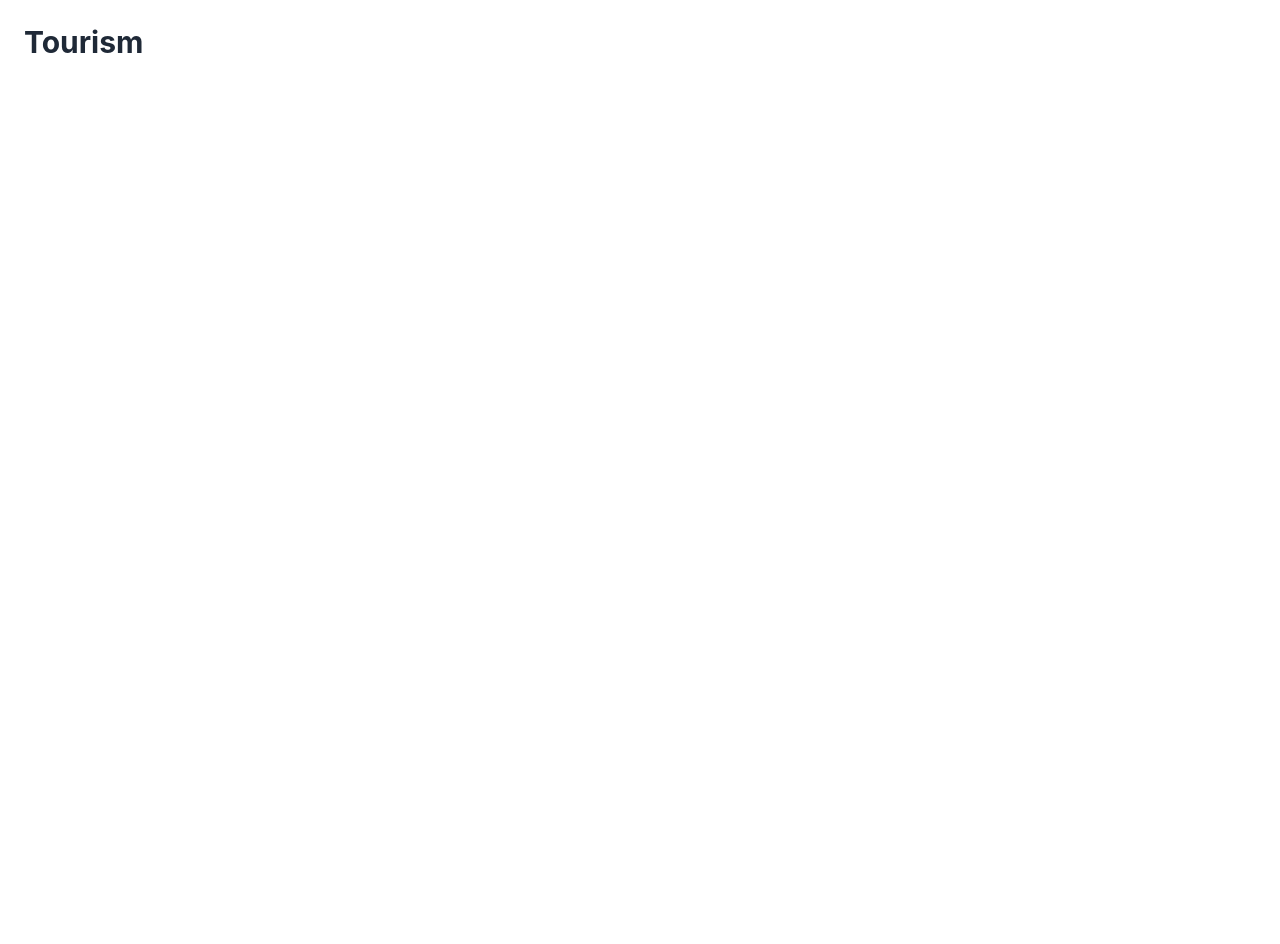
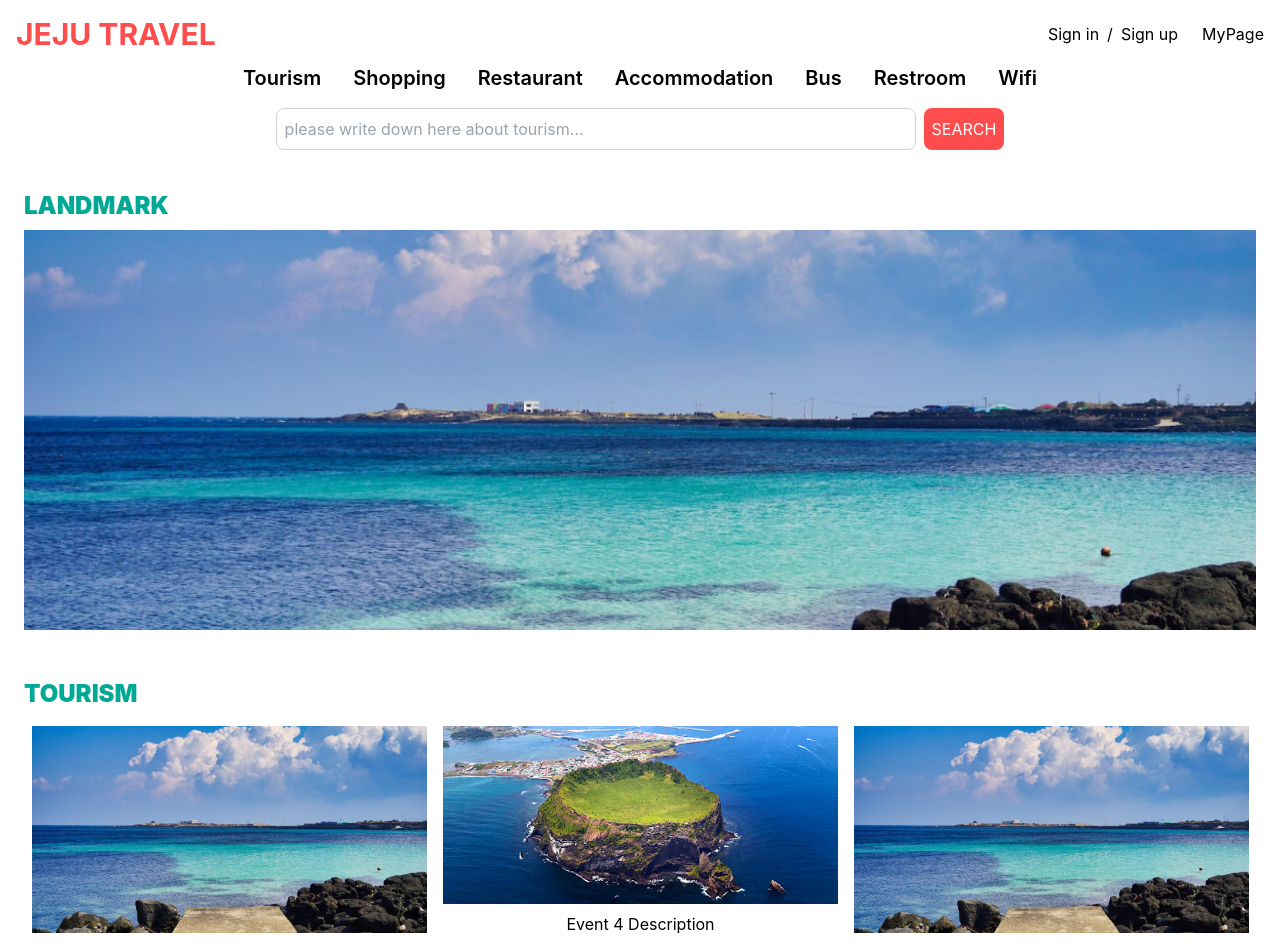
Before and after one commit to JejuTravel/JejuTravel-FE, a React (Vite) app: page /tourism in a window 1280 px wide. Shown: the top 944 px of the page. Before the commit the page ends 800 px from the top, so only its background shows below. Built offline with nearby package versions, Linux system fonts and the light colour scheme; a web font is replaced by a local one.

Commit message:
make feat/tourism

```diff
--- a/package.json
+++ b/package.json
@@ -16,6 +16,8 @@
     "react": "^18.3.1",
     "react-dom": "^18.3.1",
     "react-router-dom": "^6.25.1",
+    "react-slick": "^0.30.2",
+    "slick-carousel": "^1.8.1",
     "zustand": "^4.5.4"
   },
   "devDependencies": {
--- a/src/App.jsx
+++ b/src/App.jsx
@@ -1,3 +1,5 @@
+import 'slick-carousel/slick/slick.css';
+import 'slick-carousel/slick/slick-theme.css';
 import React from "react";
 import { BrowserRouter, Route, Routes } from "react-router-dom";
 import Home from "./pages/home";
--- a/src/components/Header.jsx
+++ b/src/components/Header.jsx
@@ -38,7 +38,7 @@ function Header() {
               hoveredItem === "signup" ? "text-[#FF4C4C]" : "text-white"
             }`}
           >
-            Sign up
+            Sign in
           </Link>
         </div>
       </div>
--- /dev/null
+++ b/src/pages/tourism/components/SearchBar.jsx
@@ -0,0 +1,18 @@
+import React from "react";
+
+const SearchBar = () => {
+  return (
+    <div className="flex justify-center mt-4 mb-4">
+      <input
+        type="text"
+        className="w-full md:w-1/2 p-2 border border-gray-300 rounded-lg focus:outline-none focus:ring-2 focus:ring-[#FF4C4C]"
+        placeholder="please write down here about tourism..."
+      />
+      <button className="ml-2 p-2 bg-[#FF4C4C] text-white rounded-lg hover:bg-[#007965]">
+        SEARCH
+      </button>
+    </div>
+  );
+};
+
+export default SearchBar;
--- /dev/null
+++ b/src/pages/tourism/components/landmarkSection.jsx
@@ -0,0 +1,15 @@
+import React from "react";
+import landmarkImage from '../../../assets/jeju.jpg';
+
+const LandmarkSection = () => {
+  return (
+    <section className="p-6 mt-0">
+      <h2 className="text-2xl font-black text-[#00A896] mb-2">LANDMARK</h2>
+      <div className="w-full h-1/2-screen overflow-hidden">
+        <img src={landmarkImage} alt="Landmark of the Month" className="w-full h-full object-cover" />
+      </div>
+    </section>
+  );
+};
+
+export default LandmarkSection;
--- /dev/null
+++ b/src/pages/tourism/components/tourismSection.jsx
@@ -0,0 +1,44 @@
+import React from "react";
+import Slider from "react-slick";
+import eventImage1 from '../../../assets/jeju.jpg';
+import eventImage2 from '../../../assets/land.jpg';
+import eventImage3 from '../../../assets/jeju.jpg';
+import eventImage4 from '../../../assets/land.jpg';
+
+const tourismSection = () => {
+  const settings = {
+    dots: true,
+    infinite: true,
+    speed: 500,
+    slidesToShow: 3,
+    slidesToScroll: 1,
+    autoplay: true,
+    autoplaySpeed: 2000,
+  };
+
+  return (
+    <section className="p-6 mt-0">
+      <h2 className="text-2xl font-black text-[#00A896] mb-2">TOURISM</h2>
+      <Slider {...settings}>
+        <div className="p-2">
+          <img src={eventImage1} alt="Event 1" className="w-full h-full object-cover" />
+          <p className="mt-2 text-center">Event 1 Description</p>
+        </div>
+        <div className="p-2">
+          <img src={eventImage2} alt="Event 2" className="w-full h-full object-cover" />
+          <p className="mt-2 text-center">Event 2 Description</p>
+        </div>
+        <div className="p-2">
+          <img src={eventImage3} alt="Event 3" className="w-full h-full object-cover" />
+          <p className="mt-2 text-center">Event 3 Description</p>
+        </div>
+        <div className="p-2">
+          <img src={eventImage4} alt="Event 4" className="w-full h-full object-cover" />
+          <p className="mt-2 text-center">Event 4 Description</p>
+        </div>
+      </Slider>
+    </section>
+  );
+};
+
+export default tourismSection;
--- a/src/pages/tourism/index.jsx
+++ b/src/pages/tourism/index.jsx
@@ -1,9 +1,132 @@
-import React from "react";
+import React, { useState } from "react";
+import { Link } from "react-router-dom";
+import LandmarkSection from './components/landmarkSection';
+import TourismSection from './components/tourismSection';
+import SearchBar from './components/SearchBar';
 
 function Tourism() {
+  const [hoveredItem, setHoveredItem] = useState(null);
+
+  const handleMouseEnter = (item) => {
+    setHoveredItem(item);
+  };
+
+  const handleMouseLeave = () => {
+    setHoveredItem(null);
+  };
+
   return (
-    <div className="p-6">
-      <h1 className="text-3xl font-bold text-gray-800">Tourism</h1>
+    <div>
+      <header className="p-4 fixed top-0 left-0 w-full z-10 bg-transparent flex justify-between items-center">
+        <div className="text-3xl font-bold text-[#FF4C4C]">
+          <Link to="/">JEJU TRAVEL</Link>
+        </div>
+        <div className="flex items-center">
+          <div className="flex items-center">
+            <Link
+              to="/login"
+              onMouseEnter={() => handleMouseEnter("login")}
+              onMouseLeave={handleMouseLeave}
+              className={`transition-colors duration-300 ${
+                hoveredItem === "login" ? "text-[#FF4C4C]" : "text-black"
+              }`}
+            >
+              Sign in
+            </Link>
+            <span className="text-black mx-2">/</span> {/* 여백 조정 */}
+            <Link
+              to="/signup"
+              onMouseEnter={() => handleMouseEnter("signup")}
+              onMouseLeave={handleMouseLeave}
+              className={`transition-colors duration-300 ${
+                hoveredItem === "signup" ? "text-[#FF4C4C]" : "text-black"
+              }`}
+            >
+              Sign up
+            </Link>
+          </div>
+          <Link
+            to="/mypage"
+            onMouseEnter={() => handleMouseEnter("mypage")}
+            onMouseLeave={handleMouseLeave}
+            className={`transition-colors duration-300 ml-6 ${
+              hoveredItem === "mypage" ? "text-[#FF4C4C]" : "text-black"
+            }`}
+          >
+            MyPage
+          </Link>
+        </div>
+      </header>
+      <nav>
+        <ul className="flex flex-wrap justify-center space-x-8 text-lg md:text-xl font-semibold mt-16">
+          <li
+            onMouseEnter={() => handleMouseEnter("Tourism")}
+            onMouseLeave={handleMouseLeave}
+            className={`cursor-pointer transition-colors duration-300 ${
+              hoveredItem === "Tourism" ? "text-[#FF4C4C]" : "text-black"
+            }`}
+          >
+            <Link to="/tourism">Tourism</Link>
+          </li>
+          <li
+            onMouseEnter={() => handleMouseEnter("Shopping")}
+            onMouseLeave={handleMouseLeave}
+            className={`cursor-pointer transition-colors duration-300 ${
+              hoveredItem === "Shopping" ? "text-[#FF4C4C]" : "text-black"
+            }`}
+          >
+            <Link to="/shopping">Shopping</Link>
+          </li>
+          <li
+            onMouseEnter={() => handleMouseEnter("Restaurant")}
+            onMouseLeave={handleMouseLeave}
+            className={`cursor-pointer transition-colors duration-300 ${
+              hoveredItem === "Restaurant" ? "text-[#FF4C4C]" : "text-black"
+            }`}
+          >
+            <Link to="/restaurant">Restaurant</Link>
+          </li>
+          <li
+            onMouseEnter={() => handleMouseEnter("Accommodation")}
+            onMouseLeave={handleMouseLeave}
+            className={`cursor-pointer transition-colors duration-300 ${
+              hoveredItem === "Accommodation" ? "text-[#FF4C4C]" : "text-black"
+            }`}
+          >
+            <Link to="/accommodation">Accommodation</Link>
+          </li>
+          <li
+            onMouseEnter={() => handleMouseEnter("Bus")}
+            onMouseLeave={handleMouseLeave}
+            className={`cursor-pointer transition-colors duration-300 ${
+              hoveredItem === "Bus" ? "text-[#FF4C4C]" : "text-black"
+            }`}
+          >
+            <Link to="/bus">Bus</Link>
+          </li>
+          <li
+            onMouseEnter={() => handleMouseEnter("Restroom")}
+            onMouseLeave={handleMouseLeave}
+            className={`cursor-pointer transition-colors duration-300 ${
+              hoveredItem === "Restroom" ? "text-[#FF4C4C]" : "text-black"
+            }`}
+          >
+            <Link to="/restroom">Restroom</Link>
+          </li>
+          <li
+            onMouseEnter={() => handleMouseEnter("Wifi")}
+            onMouseLeave={handleMouseLeave}
+            className={`cursor-pointer transition-colors duration-300 ${
+              hoveredItem === "Wifi" ? "text-[#FF4C4C]" : "text-black"
+            }`}
+          >
+            <Link to="/wifi">Wifi</Link>
+          </li>
+        </ul>
+      </nav>
+      <SearchBar />
+      <LandmarkSection />
+      <TourismSection />
     </div>
   );
 }
--- a/tailwind.config.js
+++ b/tailwind.config.js
@@ -2,7 +2,13 @@
 module.exports = {
   content: ["./src/**/*.{js,jsx,ts,tsx}"],
   theme: {
-    extend: {},
+    extend: {      height: {
+      '1/2-screen': '50vh',
+      '1/3-screen': '30vh',
+      '1/4-screen': '25vh',
+      '1/6-screen': '16.67vh', // 화면의 1/6 높이를 설정
+      '1/8-screen': '12.5vh',  // 화면의 1/8 높이를 설정
+    },
   },
   plugins: [require("daisyui")],
-};
+}};
```
Also changed, not shown: src/assets/land.jpg (added), 1 other file (tests, documents, lock files or other folders).
